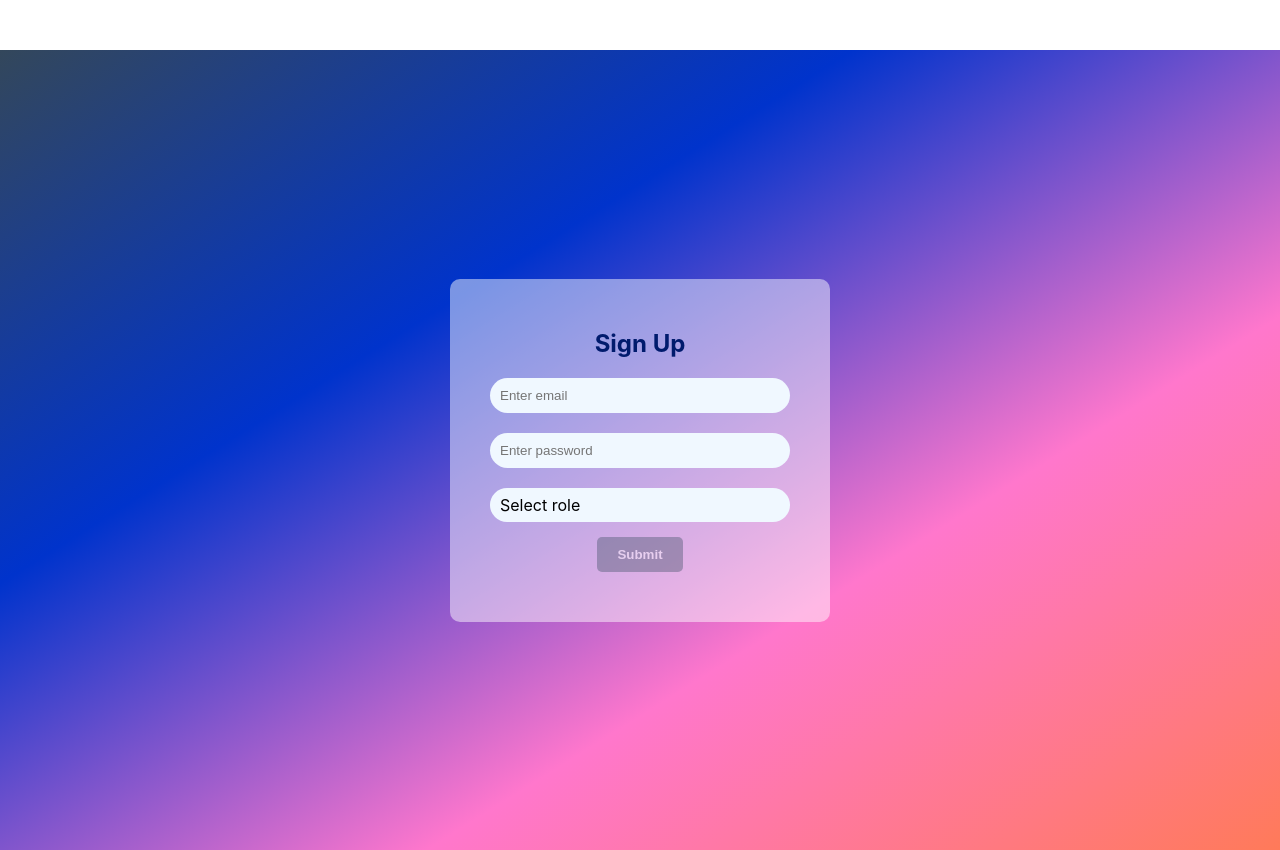
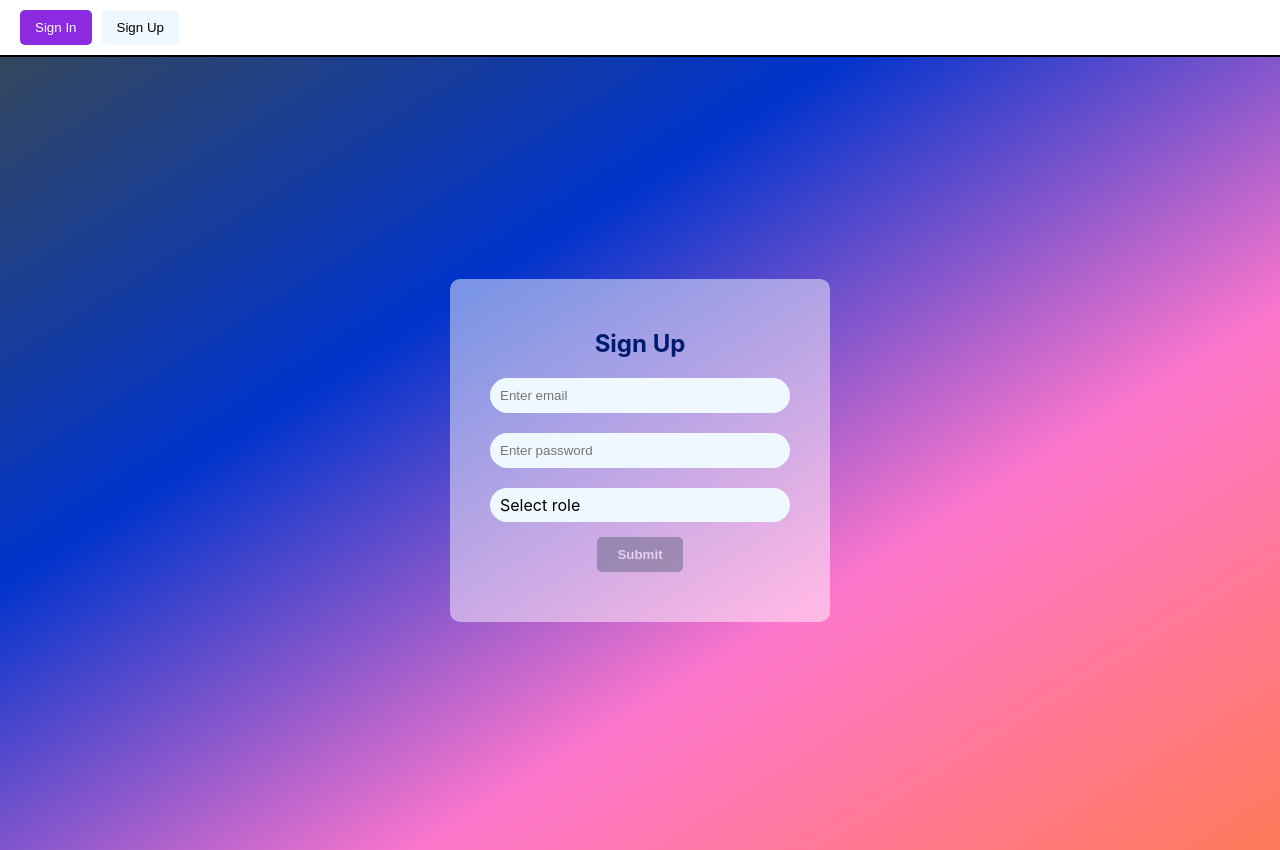
Before and after one commit to Aghas2408/task-nest, a React (Create React App) app in the folder front-end/: page /sign-up in a window 1280 px wide. Built offline with nearby package versions, Linux system fonts and the light colour scheme.

Commit message:
Fixed issue in navbar

```diff
--- a/front-end/src/components/layout/index.tsx
+++ b/front-end/src/components/layout/index.tsx
@@ -4,11 +4,9 @@ import Navbar from "../shared/navbar";
 import "./styles.scss";
 
 export default function Layout({ children }: LayoutRouteProps): JSX.Element {
-  const accessToken = localStorage.getItem("accessToken");
-
   return (
     <div className="container">
-      {accessToken && <Navbar />}
+      <Navbar />
       {children}
     </div>
   );
--- a/front-end/src/components/shared/navbar/index.tsx
+++ b/front-end/src/components/shared/navbar/index.tsx
@@ -5,8 +5,11 @@ import "./styles.scss";
 
 export default function Navbar(): JSX.Element {
   const links = NAVBAR_ITEMS;
+  const accessToken = localStorage.getItem("accessToken");
+
   return (
     <div className="header_container">
+      {accessToken && (
         <ul className="nav_items">
           {links.map((item, index) => {
             return (
@@ -16,6 +19,7 @@ export default function Navbar(): JSX.Element {
             );
           })}
         </ul>
+      )}
       <div className="sign_btn">
         <NavLink to="sign-in">
           <button>Sign In</button>
```
Lines whose indentation alone changed are shown as unchanged.
